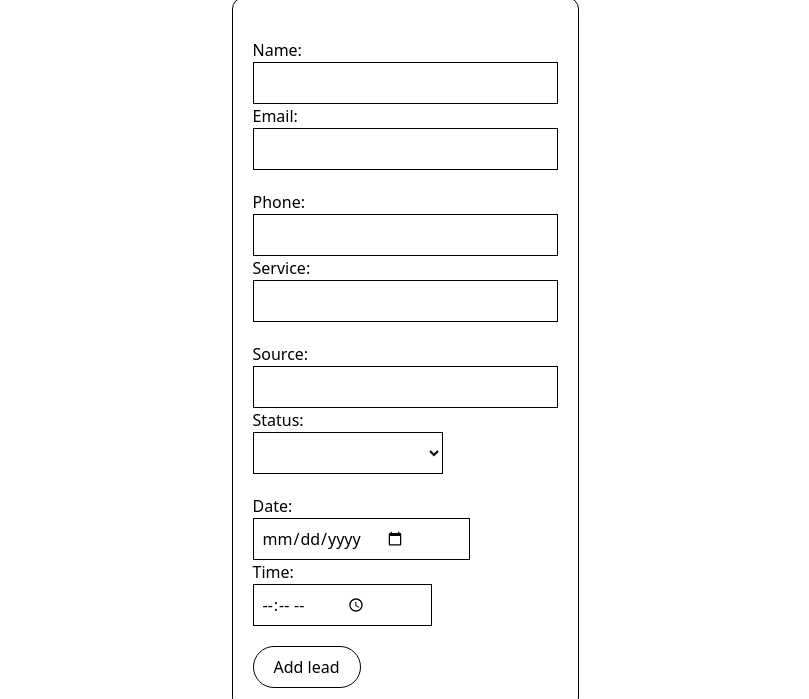
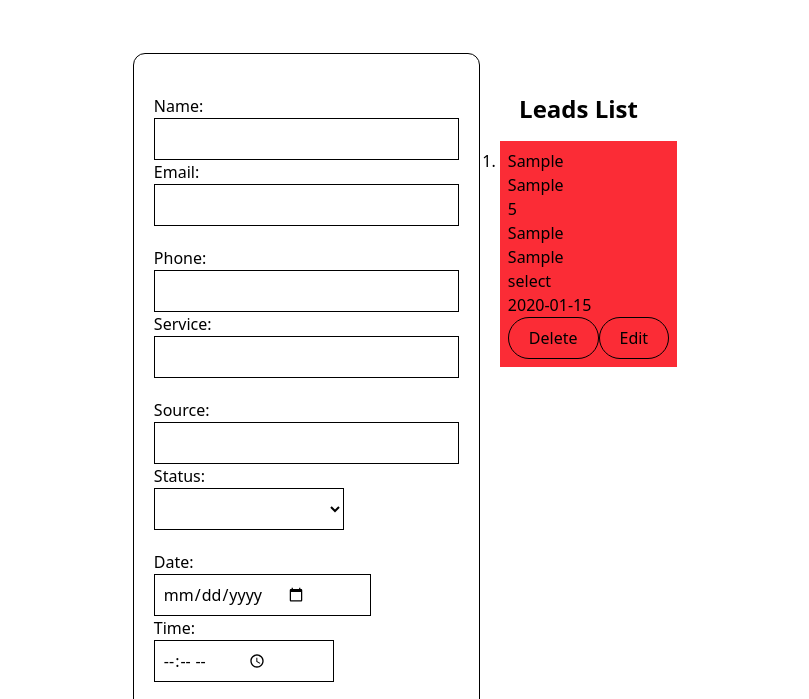
Before and after one commit to Phoenix-Domain/VortexCRM, a website built with Vite: page index.html in a window 1280 px wide. Both pictures are taken after typing "Sample", "Sample", "5", "Sample", "Sample", "2020-01-15" into the empty fields and a click on the button "Add lead". Shown: the part 75-774 px from the top of the page, without its empty margins (235-1044 px from the left). Built offline with nearby package versions, Linux system fonts and the light colour scheme.

Commit message:
Add main base style

```diff
--- a/src/css/style.css
+++ b/src/css/style.css
@@ -30,7 +30,7 @@
     @apply text-2xl text-center font-bold mb-4
   }
   li{
-    @apply bg-red-500 my-4 p-2 grid grid-cols-2 gap-2 *:text-wrap
+    @apply bg-red-500 my-4 p-2
   }
 
   form{
@@ -40,4 +40,7 @@
   ol{
     @apply list-decimal pl-5
   }
+  main{
+    @apply mt-10 p-4 flex flex-wrap justify-center align-middle
+  }
 }
```
